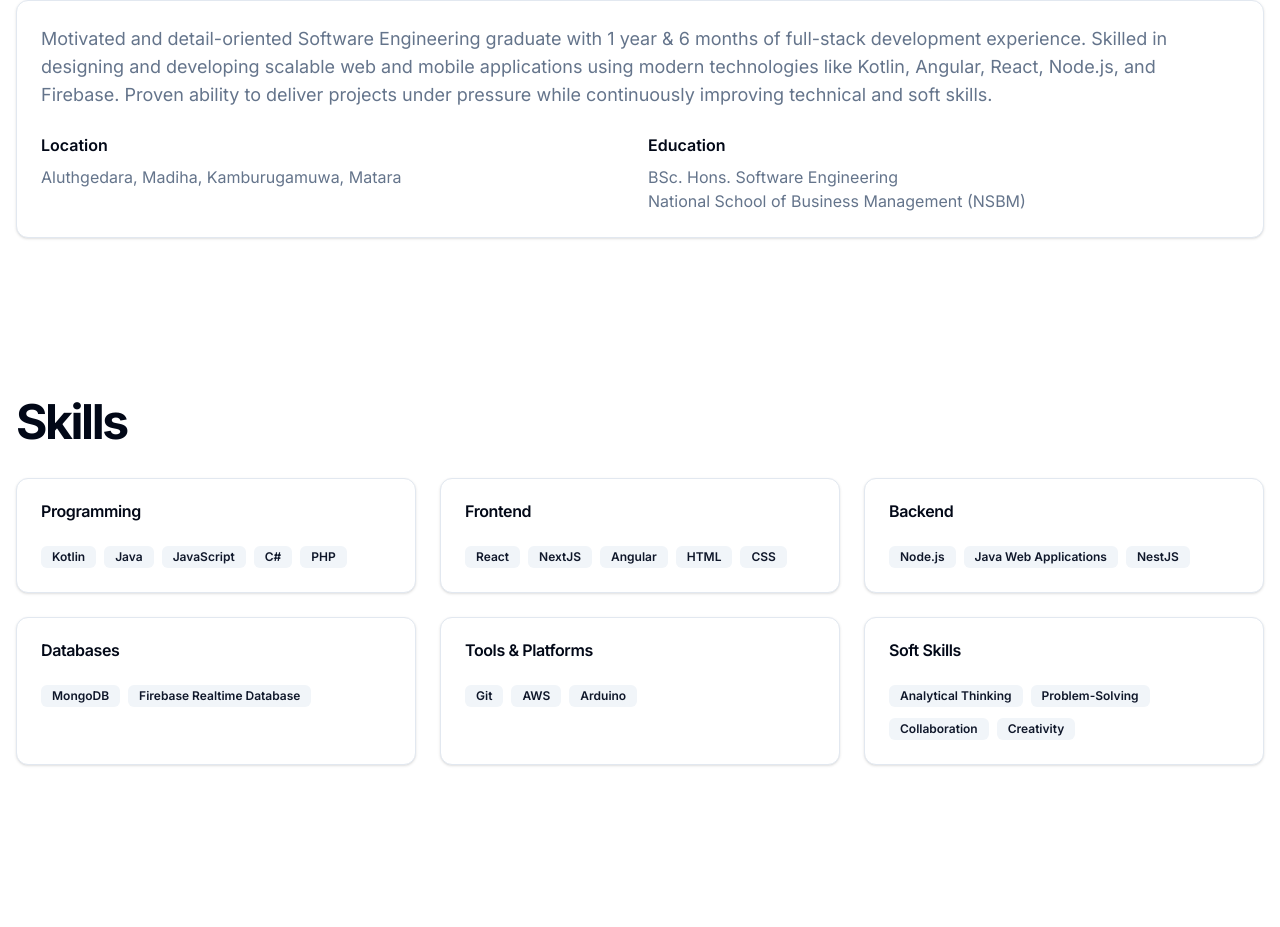
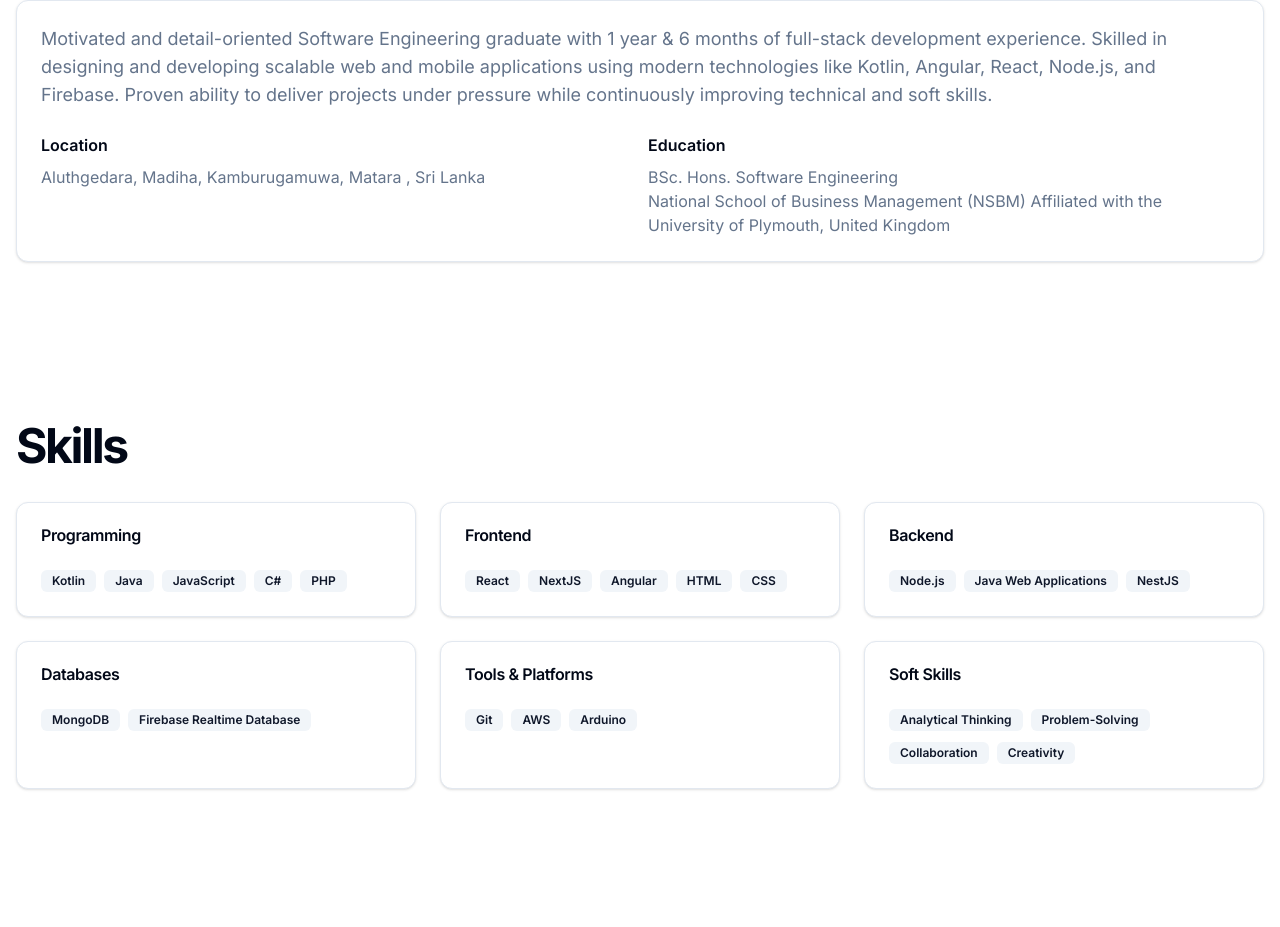
Before and after one commit to Chamidu-Maduwantha/portfolio, a Next.js app: page / in a window 1280 px wide. Shown: the part 961-1888 px from the top of the page. Built offline with nearby package versions, Linux system fonts and the light colour scheme.

Commit message:
Update location and education information in about.tsx
Added location and education details to the about section.

```diff
--- a/components/about.tsx
+++ b/components/about.tsx
@@ -16,7 +16,7 @@
             <div className="mt-6 grid gap-4 md:grid-cols-2">
               <div>
                 <h3 className="mb-2 font-semibold">Location</h3>
-                <p className="text-muted-foreground">Aluthgedara, Madiha, Kamburugamuwa, Matara</p>
+                <p className="text-muted-foreground">Aluthgedara, Madiha, Kamburugamuwa, Matara , Sri Lanka</p>
               </div>
               <div>
                 <h3 className="mb-2 font-semibold">Education</h3>
@@ -24,6 +24,7 @@
                   BSc. Hons. Software Engineering
                   <br />
                   National School of Business Management (NSBM)
+                  Affiliated with the University of Plymouth, United Kingdom
                 </p>
               </div>
             </div>
```
